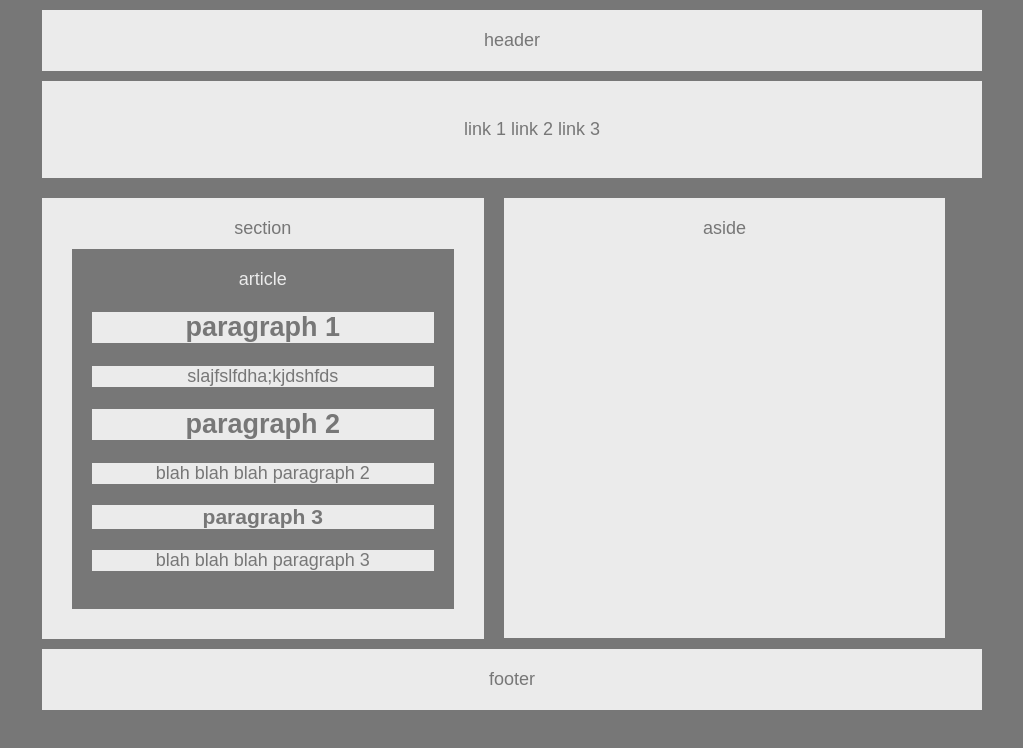
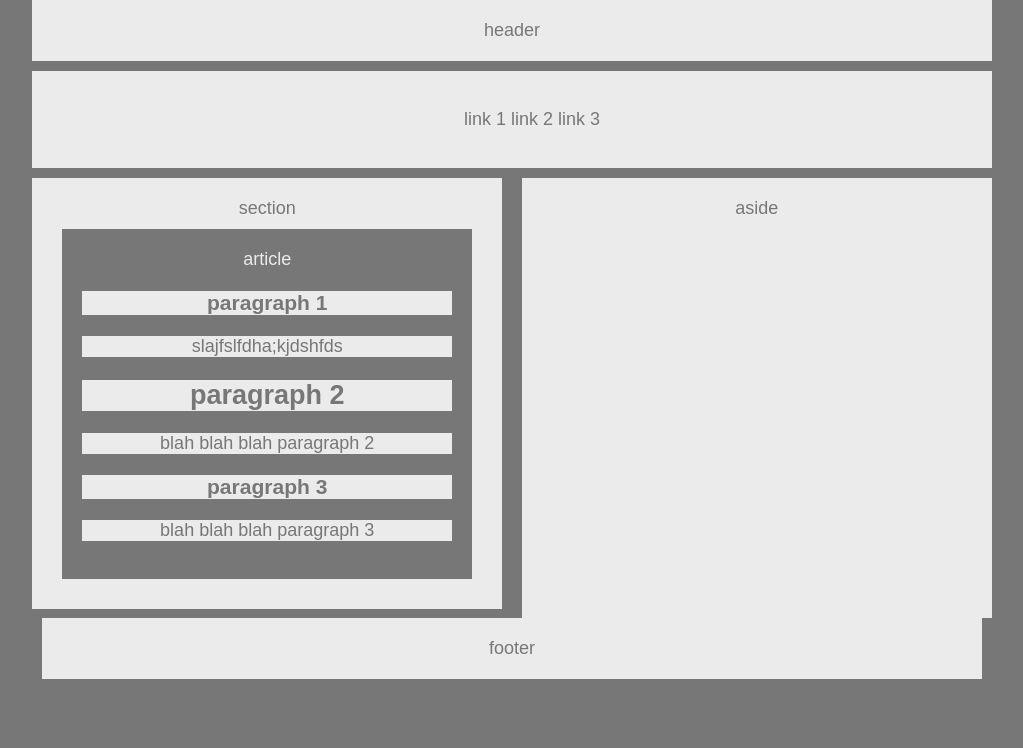
Before and after one commit to jygibson/homeworks, a plain HTML site: page hw-wireframe/index.html in a window 1280 px wide. Shown: the whole page, without its empty margins (128-1151 px from the left). Drawn offline with Linux system fonts and the light colour scheme.

Commit message:
in class updates to line up section and aside

```diff
--- a/hw-wireframe/index.html
+++ b/hw-wireframe/index.html
@@ -10,7 +10,9 @@
     <header>
         header
     </header>
+<!--wrap section and aside-->
 
+<section class="container">
     <!--nav bar-->
     <section id="nav">
         <ul>
@@ -34,6 +36,7 @@
                      <p>blah blah blah paragraph 3</p>
         </div>
     </section>
+    </section>
 
     <!--creating an aside (with a header)-->
     <section id="aside">
--- a/hw-wireframe/style.css
+++ b/hw-wireframe/style.css
@@ -17,13 +17,13 @@ body {
 header {
     background: #ebebeb;
     padding: 20px;
-    margin: 10px;
+    margin-bottom: 10px;
 }
 
 #nav {
     background: #ebebeb;
     padding: 20px;
-    margin: 10px;
+    margin-bottom: 10px;
 }
 
 li {
@@ -33,17 +33,17 @@ li {
 
 #section {
     background: #ebebeb;
-    margin: 10px;
+    margin-right: 1%;
     padding: 20px;
-    width: 46%;
+    width: 49%;
     float: left;
 }
 
 #aside {
     background: #ebebeb;
-    margin: 10px;
+    margin-left: 1%;
     padding: 20px;
-    width: 46%;
+    width: 49%;
     height: 440px;
     float: left;
 }
```
